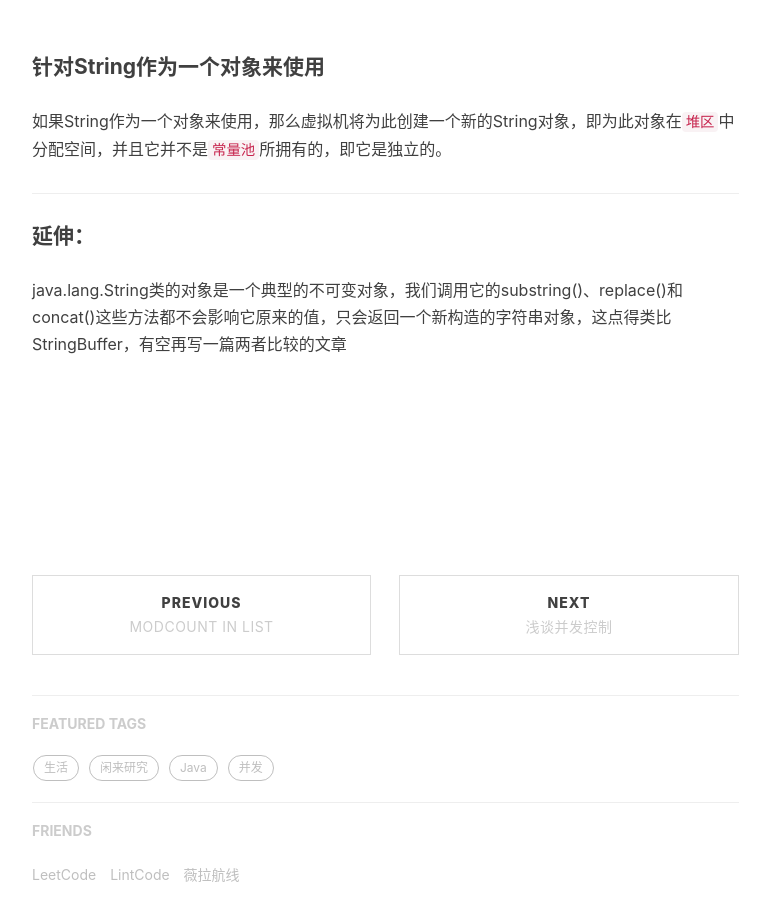
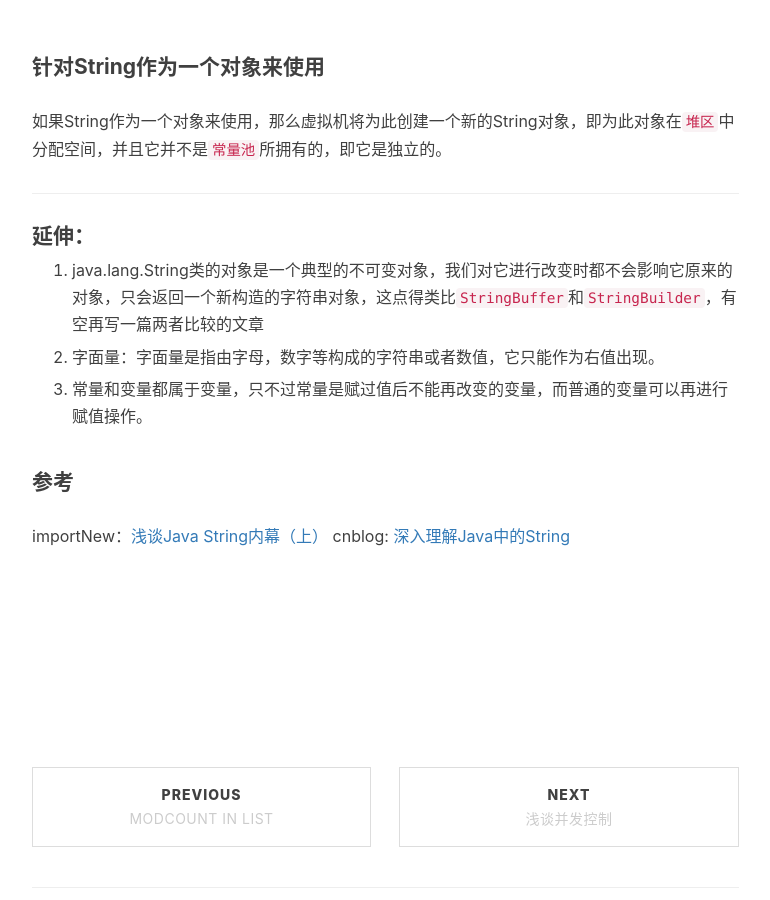
Before and after one commit to kanonjz/kanonjz.github.io, a Jekyll site: the page built from _posts/2017-11-23-String.md, in a window 1280 px wide and 900 px high, scrolled down 1719 px. Shown: the whole window, without its empty margins (233-1003 px from the left). Built offline with Jekyll 4.4.1, drawn with Linux system fonts in a browser that asks for light colours; nearby versions of some CDN libraries; comment, search, counter and statistics services are not loaded.

Commit message:
Update 2017-11-23-String.md

```diff
--- a/_posts/2017-11-23-String.md
+++ b/_posts/2017-11-23-String.md
@@ -64,6 +64,14 @@ true
 <hr>
 
 #### 延伸：
-java.lang.String类的对象是一个典型的不可变对象，我们调用它的substring()、replace()和concat()这些方法都不会影响它原来的值，只会返回一个新构造的字符串对象，这点得类比StringBuffer，有空再写一篇两者比较的文章
+1. java.lang.String类的对象是一个典型的不可变对象，我们对它进行改变时都不会影响它原来的对象，只会返回一个新构造的字符串对象，这点得类比`StringBuffer`和`StringBuilder`，有空再写一篇两者比较的文章
+
+2. 字面量：字面量是指由字母，数字等构成的字符串或者数值，它只能作为右值出现。
+
+3. 常量和变量都属于变量，只不过常量是赋过值后不能再改变的变量，而普通的变量可以再进行赋值操作。
+
+#### 参考
+importNew：[浅谈Java String内幕（上）](http://www.importnew.com/21711.html)
+cnblog: [深入理解Java中的String](https://www.cnblogs.com/xiaoxi/p/6036701.html)
 
 <br><br><br><br><br>
```
